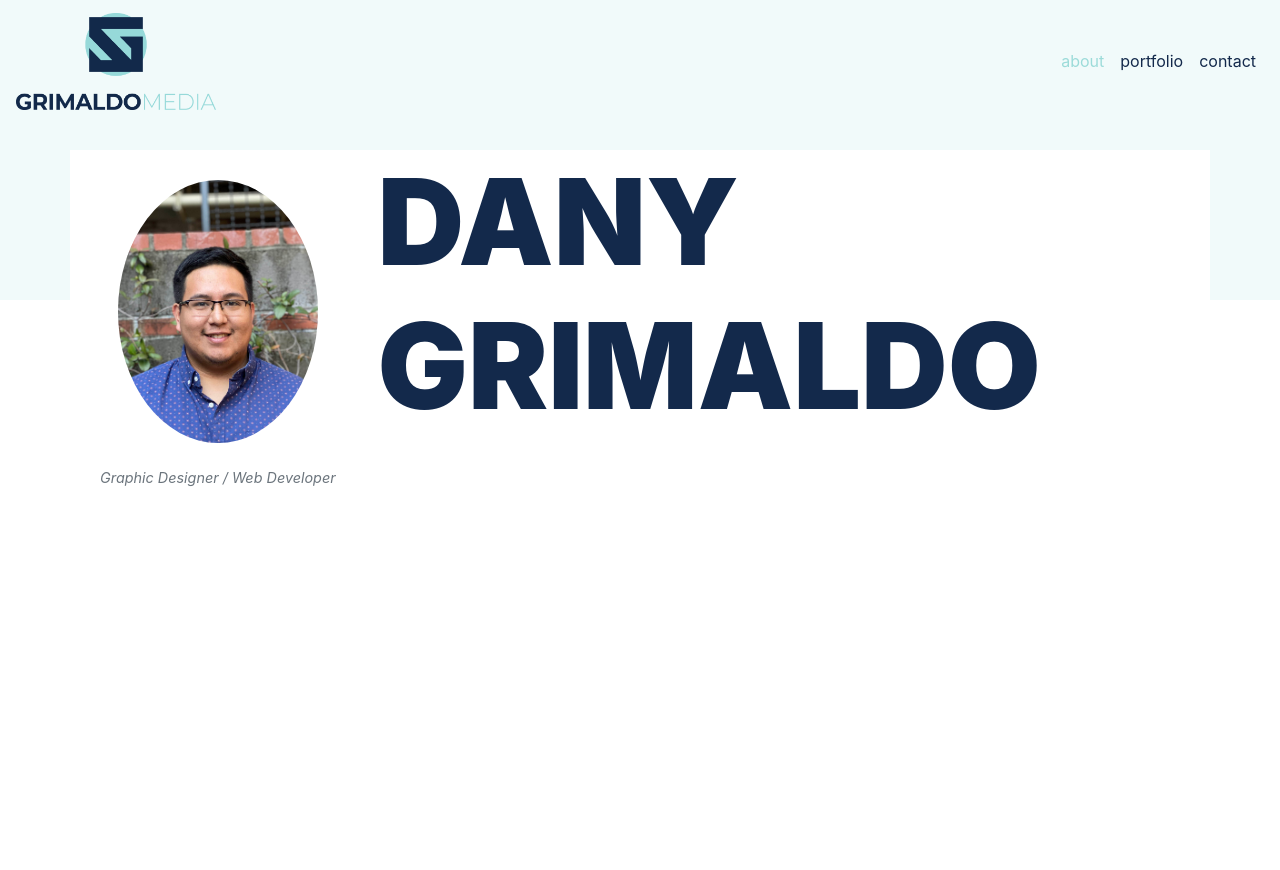
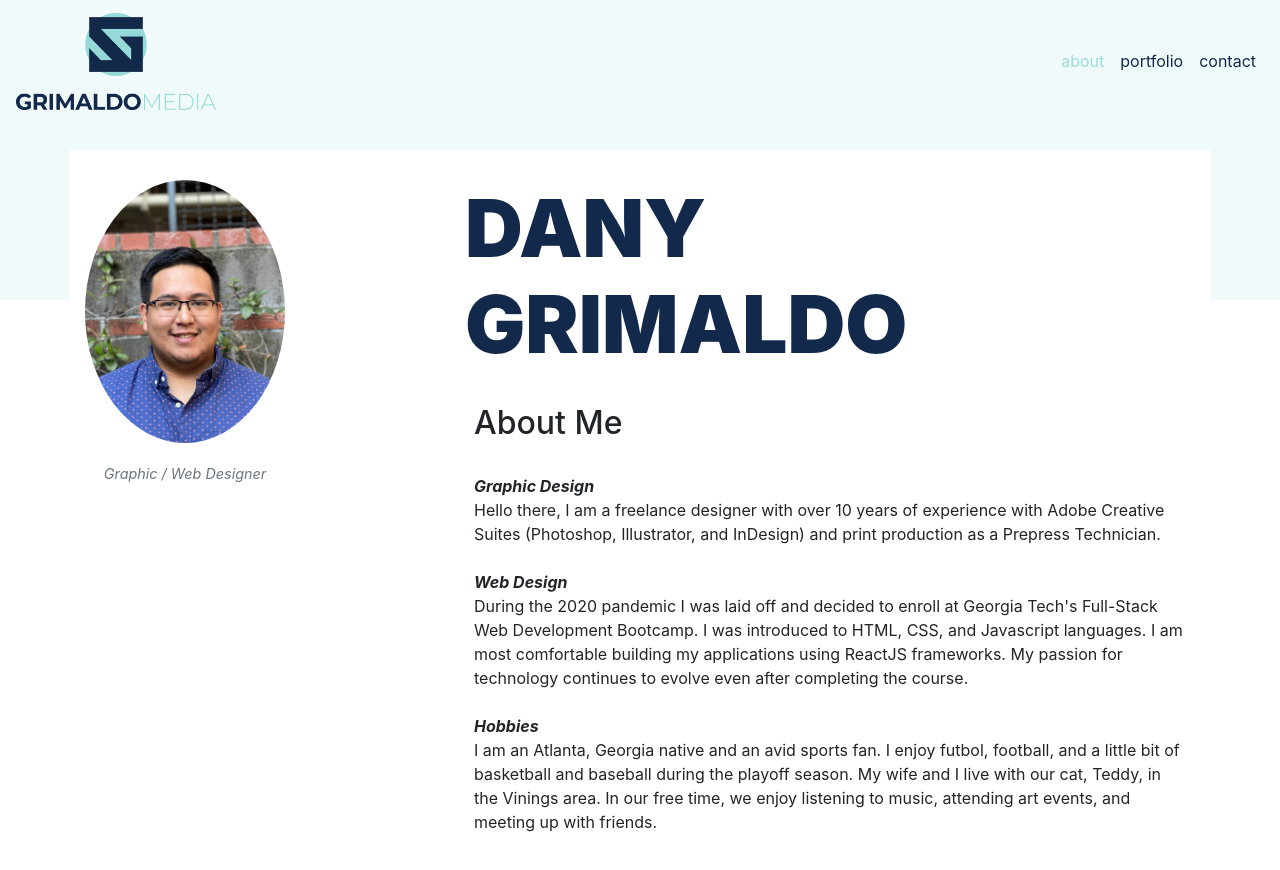
Before and after one commit to danygrimaldo/Grimaldo-Media, a React (Create React App) app: page / in a window 1280 px wide. Shown: the top 870 px of the page. Built offline with nearby package versions, Linux system fonts and the light colour scheme.

Commit message:
added about me content

```diff
--- a/src/App.css
+++ b/src/App.css
@@ -27,10 +27,13 @@
   /* position: absolute; */
 }
 
+.stats {
+  display: block;
+}
+
 .main {
   display: flex;
   background-color: rgb(255, 255, 255);
-  min-height: 1800px;
   margin-top: -150px;
   padding-top: 30px;
 }
@@ -43,13 +46,18 @@
   height: 200px;
 }
 
-.avatar {
-  display: flex;
+.title {
+  font-weight: 900;
+  font-size: 80px;
+  color: #13294b;
 }
 
-.title {
-  font-weight: 900;
-  font-size: 120px;
-  color: #13294b;
-  margin-top: -30px;
+.caption {
+  text-align: center;
+  color: #9cdbd923;
+  margin-top: 20px;
 }
+
+.content > p {
+  padding: 10px;
+}
--- a/src/components/Navbar/index.js
+++ b/src/components/Navbar/index.js
@@ -11,7 +11,7 @@ export default function NavBar() {
   return (
     <Router>
       <div className="nav-block">
-        <Navbar collapseOnSelect expand="lg" sticky="top">
+        <Navbar collapseOnSelect expand="lg">
           <Navbar.Brand className="mr-auto" href="/">
             <Image
               className="nav-logo"
--- a/src/pages/Home/index.js
+++ b/src/pages/Home/index.js
@@ -1,31 +1,73 @@
 import React from "react";
-import { Container, Col, Figure } from "react-bootstrap";
+import { Container, Row, Col, Figure } from "react-bootstrap";
 import proPic from "./Images/DG-Profile-Pic.jpg";
 import "../../../src/App.css";
 
 export const Home = () => {
   return (
-    <Container className="main" rounded>
-      <Col lg={3}>
+    <Container className="main">
+      <Row>
+        <Col className="stats" md={4}>
           <Figure>
             <Figure.Image
-            className="avatar m-auto"
+              className="m-auto"
               alt="Dany Grimaldo Picture"
               src={proPic}
               roundedCircle
             />
-          <Figure.Caption className="mt-4">
-            <i>Graphic Designer / Web Developer</i>
+            <Figure.Caption className="caption">
+              <i>Graphic / Web Designer </i>
             </Figure.Caption>
           </Figure>
         </Col>
-      <Col>
+        <Col md={8}>
           <div>
             <h1 className="title">
               DANY <br /> GRIMALDO
             </h1>
           </div>
+          <Row>
+            <Container className="p-4">
+              <strong>
+                <h2>About Me</h2>
+              </strong>
+              <br />
+              <p>
+                <i>
+                  <b>Graphic Design</b>
+                </i>
+                <br />
+                Hello there, I am a freelance designer with over 10 years of
+                experience with Adobe Creative Suites (Photoshop, Illustrator,
+                and InDesign) and print production as a Prepress Technician.
+                <br />
+                <br />
+                <i>
+                  <b>Web Design</b>
+                </i>
+                <br />
+                During the 2020 pandemic I was laid off and decided to enroll at
+                Georgia Tech's Full-Stack Web Development Bootcamp. I was
+                introduced to HTML, CSS, and Javascript languages. I am most
+                comfortable building my applications using ReactJS frameworks.
+                My passion for technology continues to evolve even after
+                completing the course.
+                <br />
+                <br />
+                <i>
+                  <b>Hobbies</b>
+                </i>
+                <br />I am an Atlanta, Georgia native and an avid sports fan. I
+                enjoy futbol, football, and a little bit of basketball and
+                baseball during the playoff season. My wife and I live with our
+                cat, Teddy, in the Vinings area. In our free time, we enjoy
+                listening to music, attending art events, and meeting up with
+                friends.
+              </p>
+            </Container>
+          </Row>
         </Col>
+      </Row>
     </Container>
   );
 };
```
Lines whose indentation alone changed are shown as unchanged.
